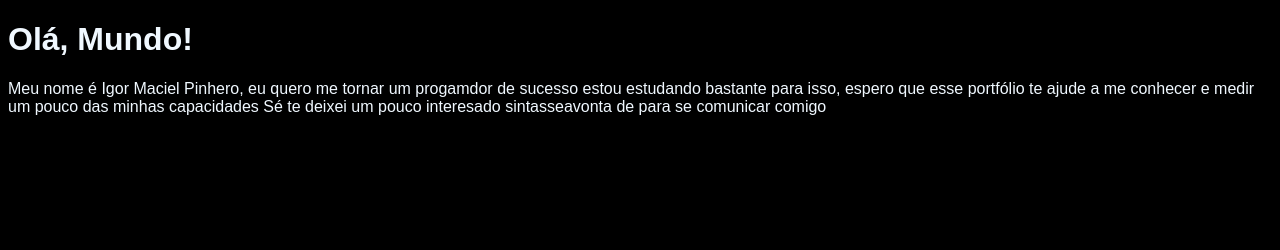
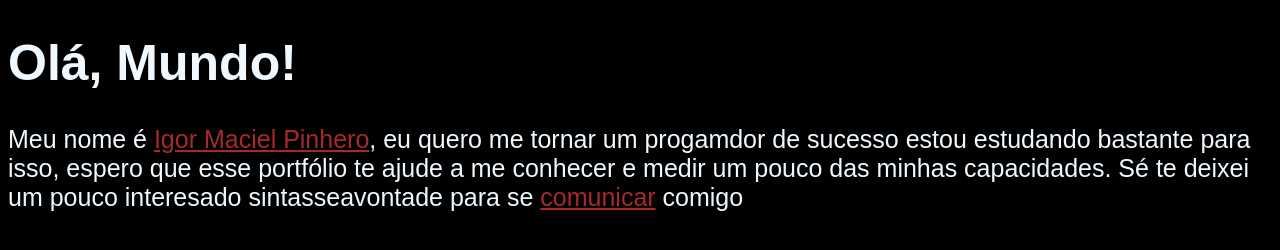
Before and after one commit to igor4022/Portfolio, a plain HTML site: page HTML/sobre.html in a window 1280 px wide. Drawn offline with Linux system fonts and the light colour scheme; files that its build step writes are made by us from their sources; a web font is replaced by a local one.

Commit message:
atualisação

```diff
--- a/sobre.css
+++ b/CSS/sobre.css
@@ -2,16 +2,29 @@
 
 @font-face {
     font-family:'Pixel';
-    src: url('Minecraft.ttf') format('truetype');
+    src: url('PixelifySans-VariableFont_wght.ttf') format('truetype');
 }
 
 * {
     padding: 0px;
     border: 0px;
     font-family: 'Pixel', sans-serif;
+    font-size: 25px;
 }
 
 body {
     color: aliceblue;
     background-color: black
 }
+
+h1 {
+    font-size: 50px;
+}
+
+u {
+    color: brown;
+}
+
+a {
+    color: brown;
+}
--- /dev/null
+++ b/CSS/style.css
@@ -0,0 +1,42 @@
+@charset "UTF-8";
+
+@font-face {
+    font-family:'Pixel';
+    src: url('PixelifySans-VariableFont_wght.ttf') format('truetype');
+}
+
+* {
+    border: 0px;
+    padding: 0px;
+    font-family: 'Pixel', sans-serif;
+}
+
+body {
+    background-color: black;
+}
+
+img {
+    position: relative;
+    display: flex;
+    width: 100%;
+    height: 720px;
+}
+
+main {
+    text-align: center ;
+    top: 0%;
+    left: 50%;
+    transform: translate(-50%, 50%);
+    position: absolute;
+
+}
+
+a:hover {
+    color: burlywood;
+    text-align: center;
+}
+
+a {
+    text-decoration: none;
+    color: rgb(255, 254, 235);
+}
--- a/sobre.html
+++ b/HTML/sobre.html
@@ -13,9 +13,12 @@
     <main>
         <section>
             <p>
-                Meu nome é Igor Maciel Pinhero, eu quero me tornar um progamdor de sucesso estou estudando bastante para isso, espero que esse portfólio te ajude a me conhecer e medir um pouco das minhas capacidades
-                Sé te deixei um pouco interesado sintasseavonta de para se comunicar comigo
+                Meu nome é <u>Igor Maciel Pinhero</u>, eu quero me tornar um progamdor de sucesso estou estudando bastante para isso, espero que esse portfólio te ajude a me conhecer e medir um pouco das minhas capacidades.
+                Sé te deixei um pouco interesado sintasseavontade para se <a href="cadastre.html">comunicar</a> comigo
             </p>
+        </section>
+        <section>
+
         </section>
     </main>
 </body>
```
Also changed, not shown: HTML/cadastre.html (renamed from cadastre.html), HTML/conhecimentos.html (renamed from conhecimentos.html), HTML/fazer.html (renamed from fazer.html), HTML/index.html (renamed from index.html), HTML/projetos.html (renamed from projetos.html), PixelifySans-VariableFont_wght.ttf (added), imagens/iGu.gif (renamed from iGu.gif), 1 other file.
